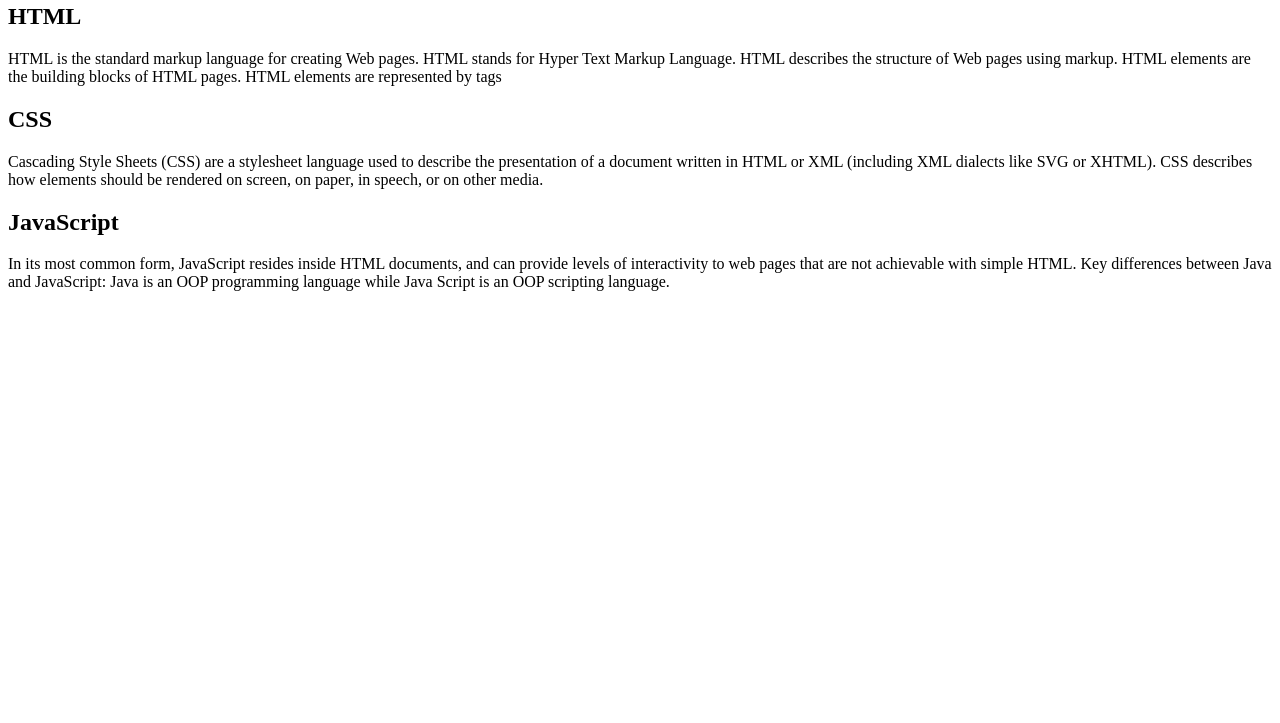
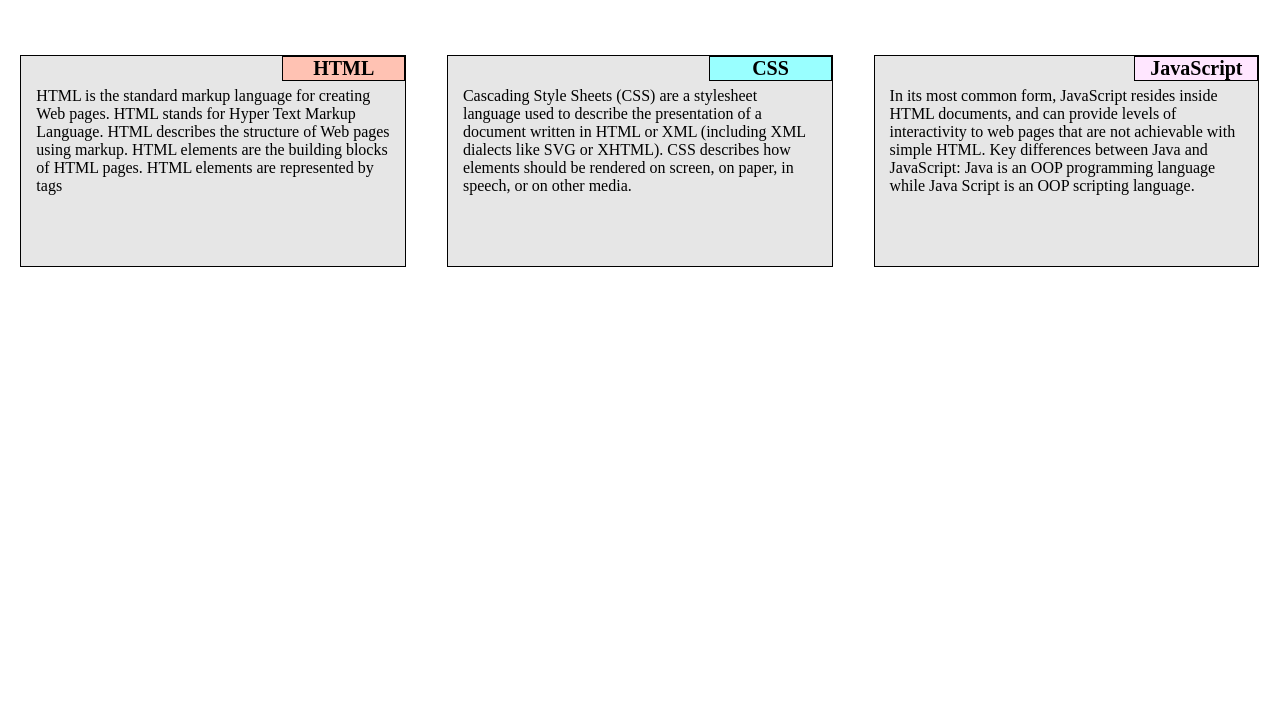
Before and after one commit to sarojiniraman/coursera-HtmlCss, a plain HTML site: page mod2-solution/index.html in a window 1280 px wide. Shown: the part 77-800 px from the top of the page. Drawn offline with Linux system fonts and the light colour scheme.

Commit message:
mod-2 solution

```diff
--- a/mod2-solution/index.html
+++ b/mod2-solution/index.html
@@ -9,17 +9,23 @@
 <body>
 	<h1>Our Coursera!!!</h1>
 	<section class="container-fluid">
-		<section class="Html-class">
-			<h2>HTML</h2>
+		<section class="courseraclass">
+			<div class="divcontent">
+			<h2 class="htmlh2">HTML</h2>
 			<p>HTML is the standard markup language for creating Web pages. HTML stands for Hyper Text Markup Language. HTML describes the structure of Web pages using markup. HTML elements are the building blocks of HTML pages. HTML elements are represented by tags</p>
+			</div>
 		</section>
-		<section class="CSS-class">
-			<h2>CSS</h2>
+		<section class="courseraclass">
+		<div class="divcontent">
+			<h2 class="cssh2">CSS</h2>
 			<p>Cascading Style Sheets (CSS) are a stylesheet language used to describe the presentation of a document written in HTML or XML (including XML dialects like SVG or XHTML). CSS describes how elements should be rendered on screen, on paper, in speech, or on other media.</p>
+			</div>
 		</section>
-		<section class="JS-class">
-			<h2>JavaScript</h2>
+		<section class="courseraclassjs courseraclass">
+		<div class="divcontentjs divcontent">
+			<h2 class="jsh2">JavaScript</h2>
 			<p>In its most common form, JavaScript resides inside HTML documents, and can provide levels of interactivity to web pages that are not achievable with simple HTML. Key differences between Java and JavaScript: Java is an OOP programming language while Java Script is an OOP scripting language.</p>
+			</div>
 		</section>
 	</section>
 </body>
--- a/mod2-solution/style.css
+++ b/mod2-solution/style.css
@@ -0,0 +1,84 @@
+body{
+	margin: 0 auto;
+	padding: 0 auto;
+}
+h1{
+	font-size: 175%;
+	text-align: center;
+	margin: 50px;
+}
+h2{
+	font-size: 125%;
+	border: 1px solid black;
+	float: right;
+	margin: 0;
+}
+.htmlh2{
+	background-color: #ffc2b3;
+	padding-right: 30px;
+	padding-left: 30px;
+}
+.cssh2{
+	background-color: #99ffff;
+	padding-right: 42px;
+	padding-left: 42px;
+}
+.jsh2{
+	background-color: #ffe6ff;
+	padding-right: 15px;
+	padding-left: 15px;
+}
+p{
+	padding: 15px;
+}
+
+@media (min-width: 992px){
+	.courseraclass{
+		width: 33.33%;
+		box-sizing: border-box;
+		float: left;
+	}
+	.divcontent{
+		width: 90%;
+		margin: 0 auto;
+		min-height: 210px;
+		border: 1px solid black;
+		background-color: #e6e6e6;
+	}
+}
+@media (min-width: 768px) and (max-width: 991px){
+	.courseraclass{
+		width: 50%;
+		box-sizing: border-box;
+		float: left;
+		margin-bottom: 25px;
+	}
+	.divcontent{
+		width: 90%;
+		margin: 0 auto;
+		min-height: 170px;
+		border: 1px solid black;
+		background-color: #e6e6e6;
+	}
+	.courseraclassjs{
+		width: 100%;
+	}
+	.divcontentjs{
+		width: 95%;
+		min-height: 100px;
+	}
+}
+@media (max-width: 767px){
+	.courseraclass{
+		width: 100%;
+		box-sizing: border-box;
+		float: left;
+		margin-bottom: 25px;
+	}
+	.divcontent{
+		width: 90%;
+		margin: 0 auto;
+		border: 1px solid black;
+		background-color: #e6e6e6;
+	}
+}
```
